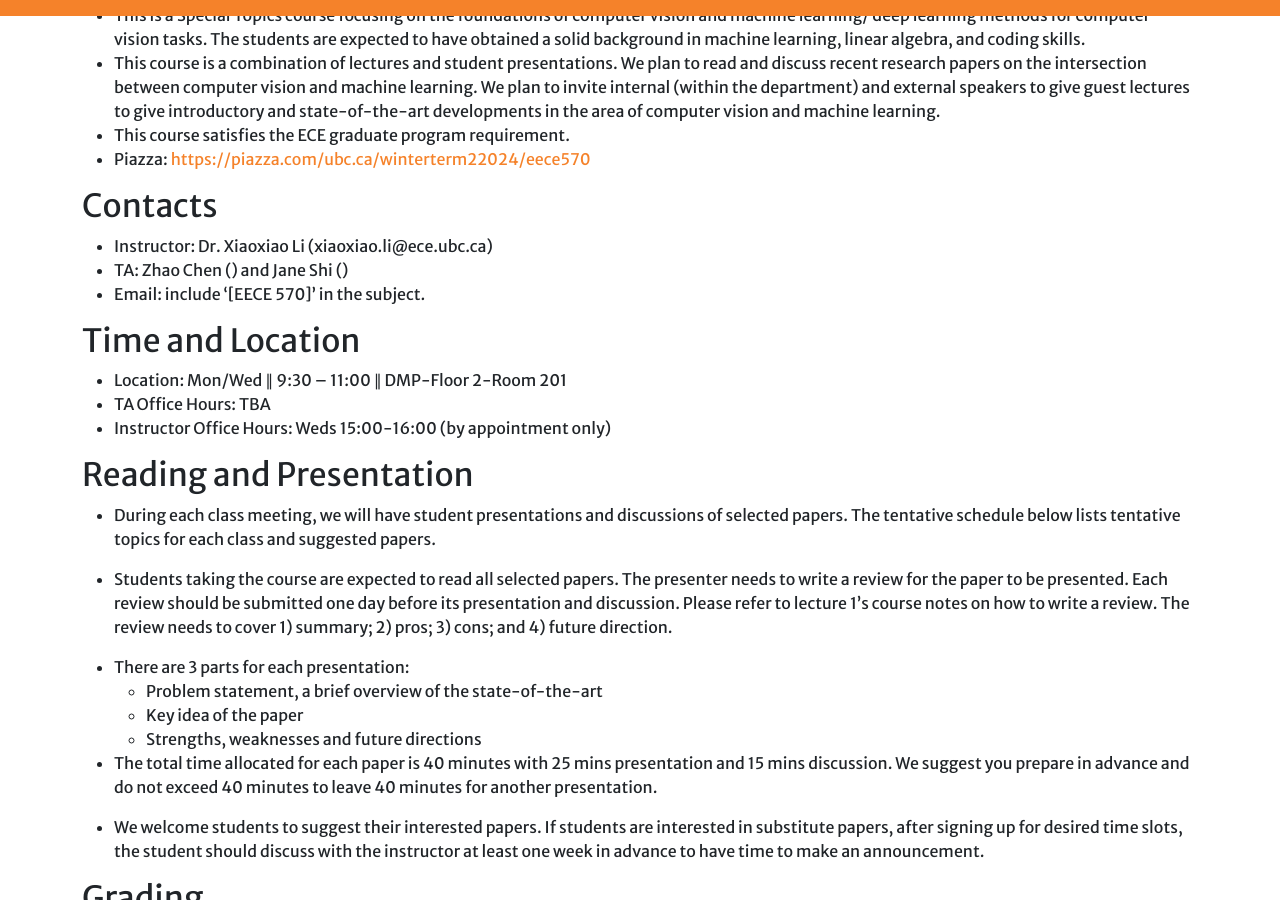
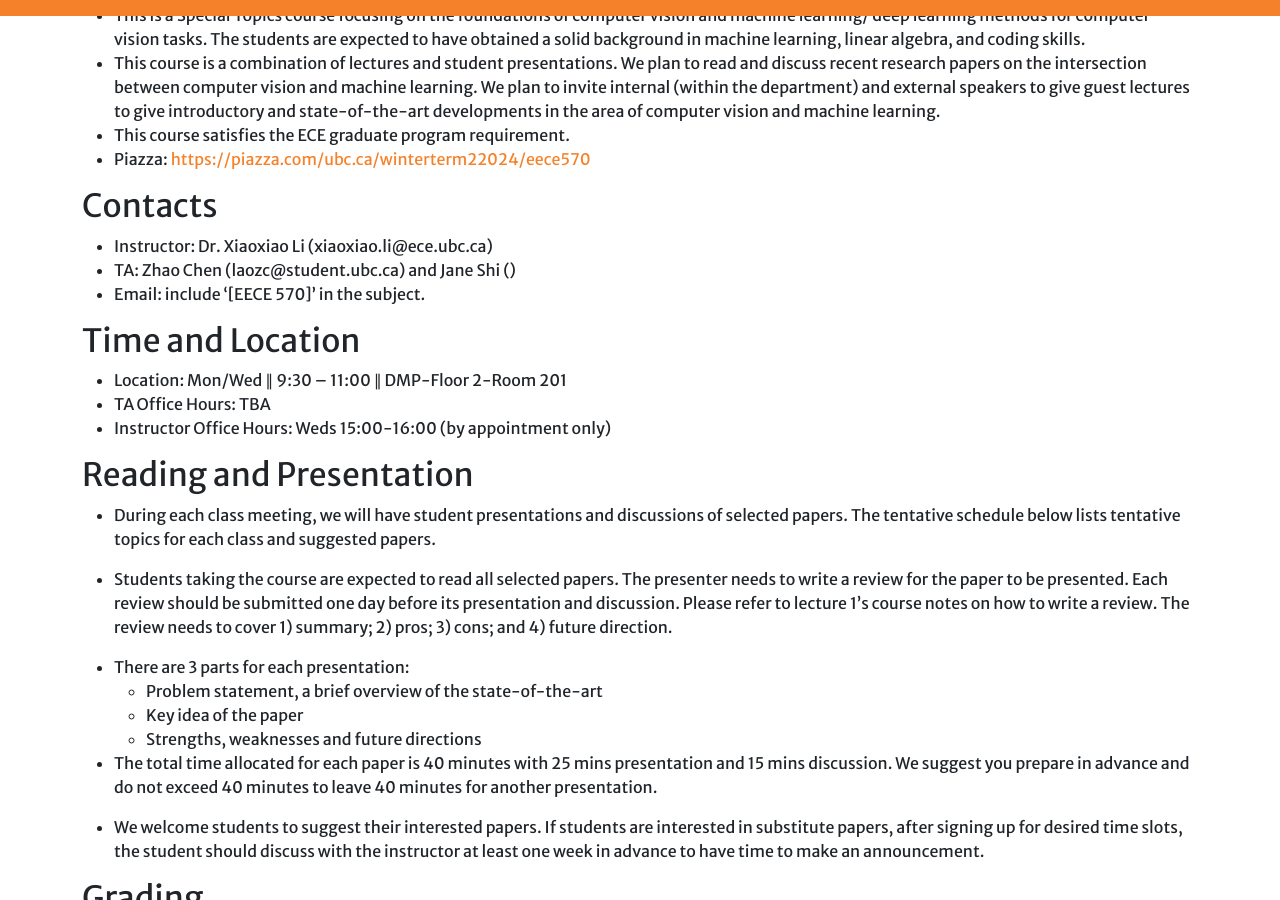
Before and after one commit to ubc-tea/EECE-570-2024w2, a Jekyll site: the page built from index.md, in a window 1280 px wide and 900 px high, scrolled down 555 px. Built offline with Jekyll 4.4.1, drawn with Linux system fonts in a browser that asks for light colours; a script that is not in the unit is left out; our own code applies the rules of GitHub Pages for plain Markdown files.

Commit message:
update chen's email

```diff
--- a/index.md
+++ b/index.md
@@ -25,7 +25,7 @@ background in machine learning, linear algebra, and coding skills.
 
 ## <a name="contact">Contacts</a>
 * Instructor: Dr. Xiaoxiao Li (xiaoxiao.li@ece.ubc.ca)
-* TA: Zhao Chen () and Jane Shi ()
+* TA: Zhao Chen (laozc@student.ubc.ca) and Jane Shi ()
 * Email: include ‘[EECE 570]’ in the subject.
 
 {% include resources.html content=site.resources %}
```
